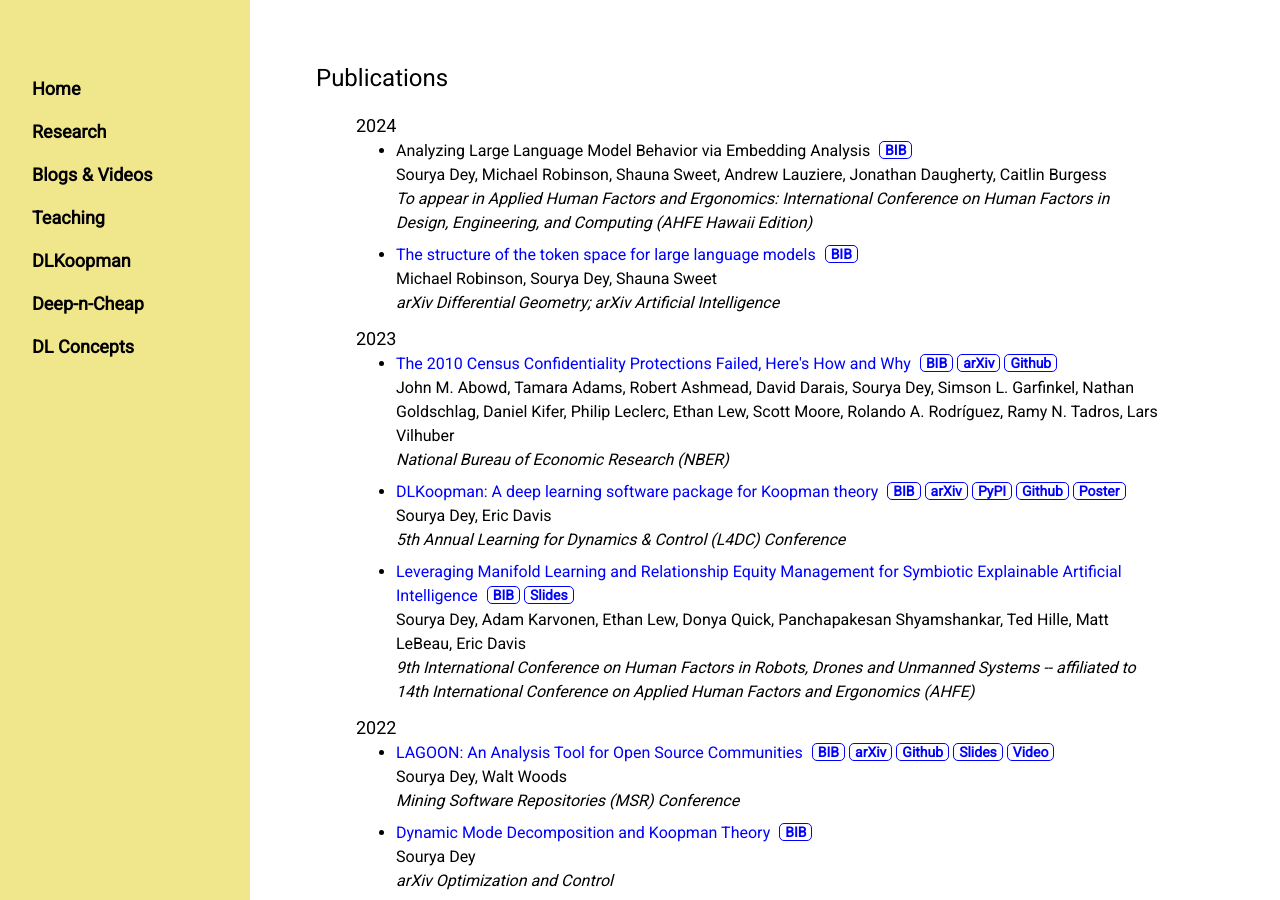
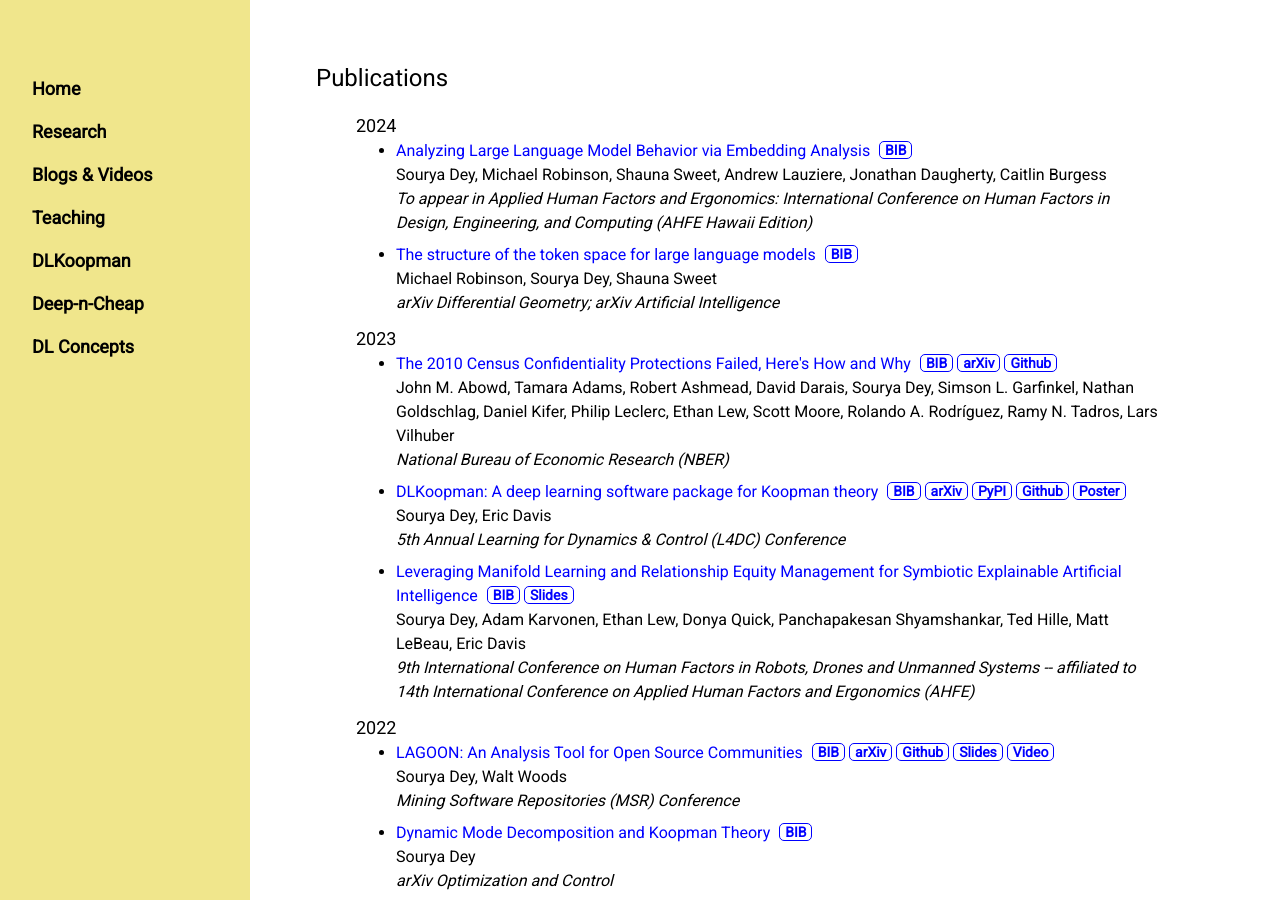
Before and after one commit to souryadey/souryadey.github.io, a Jekyll site: the page built from research/index.html, in a window 1280 px wide and 900 px high. Built offline with Jekyll 4.4.1, drawn with Linux system fonts in a browser that asks for light colours.

Commit message:
update AHFE 2024 link to final published version

```diff
--- a/research/index.html
+++ b/research/index.html
@@ -20,7 +20,7 @@ h5 {
     	<li><h5>2024</h5></li>
     	<ul style="list-style-type:disc;">
 			<li>
-    			Analyzing Large Language Model Behavior via Embedding Analysis
+    			<a class="inlink" href="https://openaccess.cms-conferences.org/publications/book/978-1-964867-35-9" target="_blank">Analyzing Large Language Model Behavior via Embedding Analysis</a>
 				<a class="pub" href="/research/bibs/AHFE2024.bib">BIB</a><br>
     			Sourya Dey, Michael Robinson, Shauna Sweet, Andrew Lauziere, Jonathan Daugherty, Caitlin Burgess<br>
     			<i>To appear in Applied Human Factors and Ergonomics: International Conference on Human Factors in Design, Engineering, and Computing (AHFE Hawaii Edition)</i>
```
